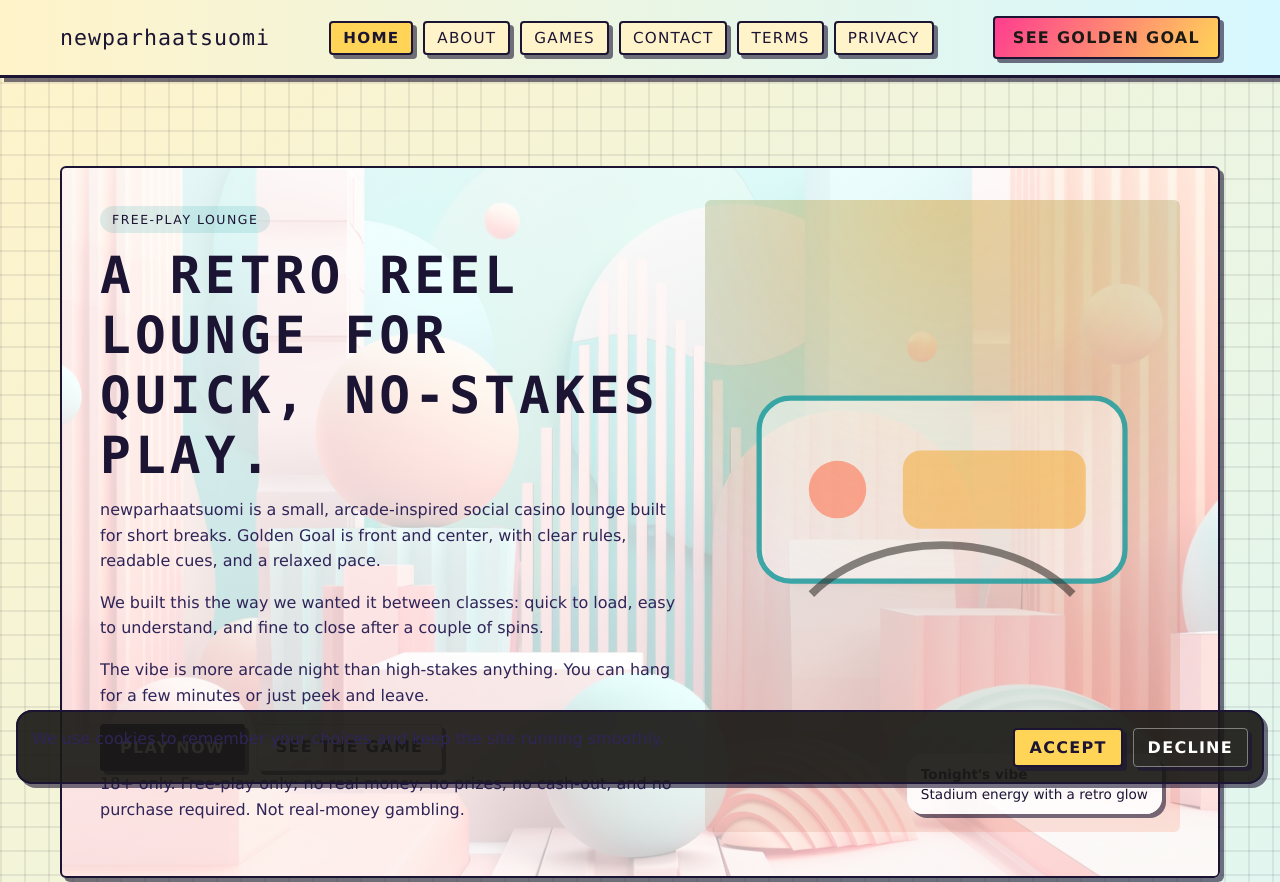
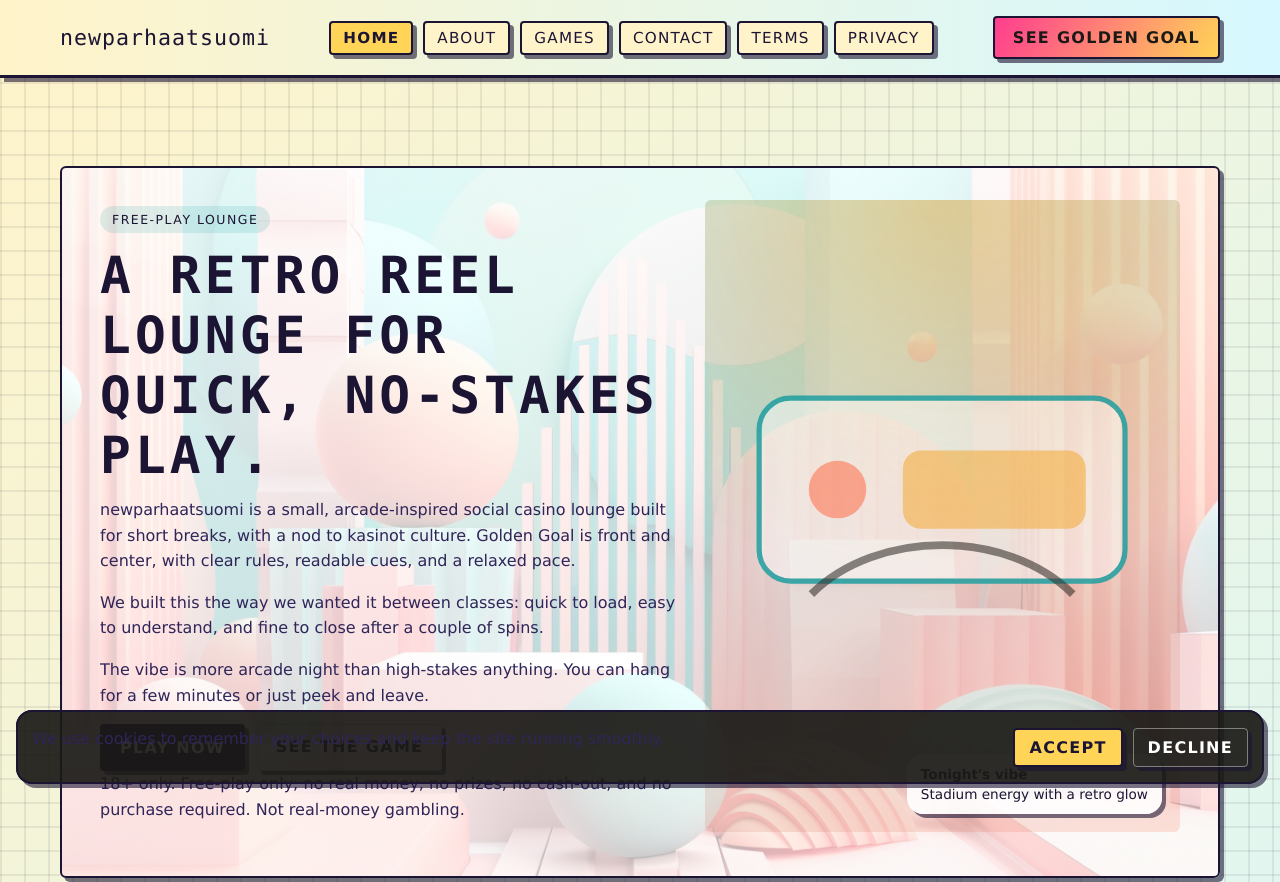
Before and after one commit to j2oOrg/newparhaatsuomi-games-ppc-social-casino, a plain HTML site: page index.html in a window 1280 px wide. Shown: the top 882 px of the page. Drawn offline with Linux system fonts and the light colour scheme; a web font is replaced by a local one.

Commit message:
casino word

```diff
--- a/index.html
+++ b/index.html
@@ -630,7 +630,7 @@
       <div class="idx-herocopy-7g5m1d">
         <span class="idx-herobadge-2t8c9r">Free-play lounge</span>
         <h1>A retro reel lounge for quick, no-stakes play.</h1>
-        <p>newparhaatsuomi is a small, arcade-inspired social casino lounge built for short breaks. Golden Goal is front and center, with clear rules, readable cues, and a relaxed pace.</p>
+        <p>newparhaatsuomi is a small, arcade-inspired social casino lounge built for short breaks, with a nod to kasinot culture. Golden Goal is front and center, with clear rules, readable cues, and a relaxed pace.</p>
         <p>We built this the way we wanted it between classes: quick to load, easy to understand, and fine to close after a couple of spins.</p>
         <p>The vibe is more arcade night than high-stakes anything. You can hang for a few minutes or just peek and leave.</p>
         <div class="idx-heroactions-6y4p7n">
```
Also changed, not shown: about.html (+1 -1 lines), games.html (+1 -0 lines).
